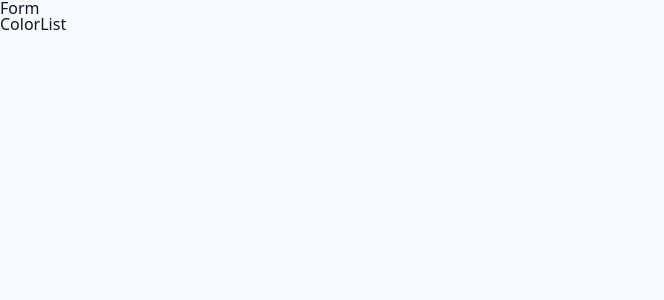
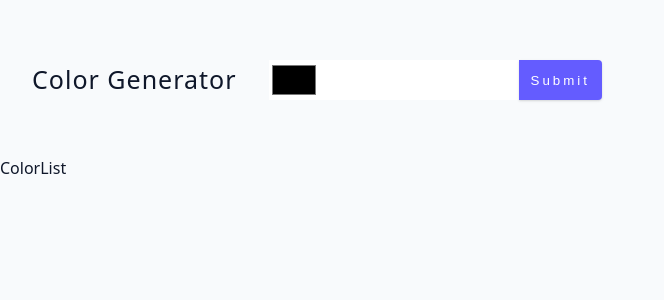
Before and after one commit to VirghiuBann/react-color-generator, a React (Vite) app: page / in a window 1280 px wide. Shown: the top 300 px of the page, without its empty margins (0-664 px from the left). Built offline with nearby package versions, Linux system fonts and the light colour scheme; the HTML template or start-up script is replaced by a standard one.

Commit message:
feat: css style added

```diff
--- a/src/App.jsx
+++ b/src/App.jsx
@@ -3,10 +3,10 @@ import Form from './components/Form'
 
 const App = () => {
   return (
-    <section>
+    <main>
       <Form />
       <ColorList />
-    </section>
+    </main>
   )
 }
 export default App
--- a/src/components/Form.jsx
+++ b/src/components/Form.jsx
@@ -1,5 +1,35 @@
+import { useState } from 'react'
+
 const Form = () => {
-  return <div>Form</div>
+  const [color, setColor] = useState('')
+  const [form, setForm] = useState({
+    color: '',
+    text: '',
+  })
+
+  const handleChange = (e) => {
+    console.log('changes')
+  }
+
+  const handleSubmit = (e) => {
+    e.preventDefault()
+    console.log('on submit')
+  }
+
+  return (
+    <section className='container'>
+      <h4>Color generator</h4>
+      <form className='color-form'>
+        <input type='color' id='color' name='color' value={form.color} />
+
+        <input type='text' id='text' name='text' value={form.text} />
+
+        <button className='btn' type='submit'>
+          Submit
+        </button>
+      </form>
+    </section>
+  )
 }
 
 export default Form
```
